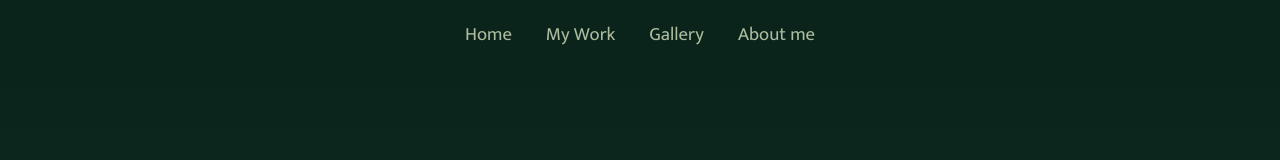
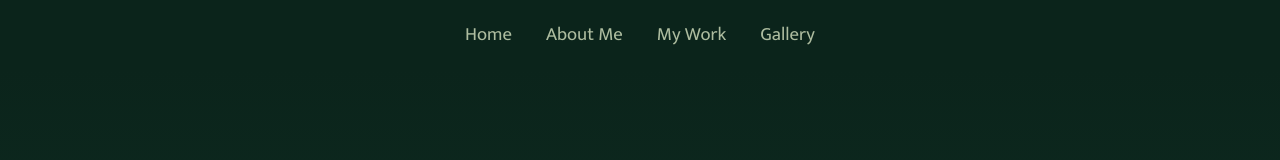
Before and after one commit to DevAndi-m/D, a React (Create React App) app in the folder personal-website/: page / in a window 1280 px wide. Shown: the top 160 px of the page. Built offline with nearby package versions, Linux system fonts and the light colour scheme.

Commit message:
spring install, bug fixes

```diff
--- a/personal-website/package.json
+++ b/personal-website/package.json
@@ -3,6 +3,7 @@
   "version": "0.1.0",
   "private": true,
   "dependencies": {
+    "@react-spring/web": "^9.7.3",
     "@testing-library/jest-dom": "^5.17.0",
     "@testing-library/react": "^13.4.0",
     "@testing-library/user-event": "^13.5.0",
--- a/personal-website/src/Comp/Header.js
+++ b/personal-website/src/Comp/Header.js
@@ -6,9 +6,9 @@ function Header() {
     <div className='header'>
       <div className='linkContainer'>
         <h3><a>Home</a></h3>
+        <h3><a>About Me</a></h3>
         <h3><a>My Work</a></h3>
         <h3><a>Gallery</a></h3>
-        <h3><a>About me</a></h3>
       </div>
     </div>
   )
```
Also changed, not shown: personal-website/src/Comp/StrengthCapSection.js (added, +12 -0 lines), 1 other file (tests, documents, lock files or other folders).
